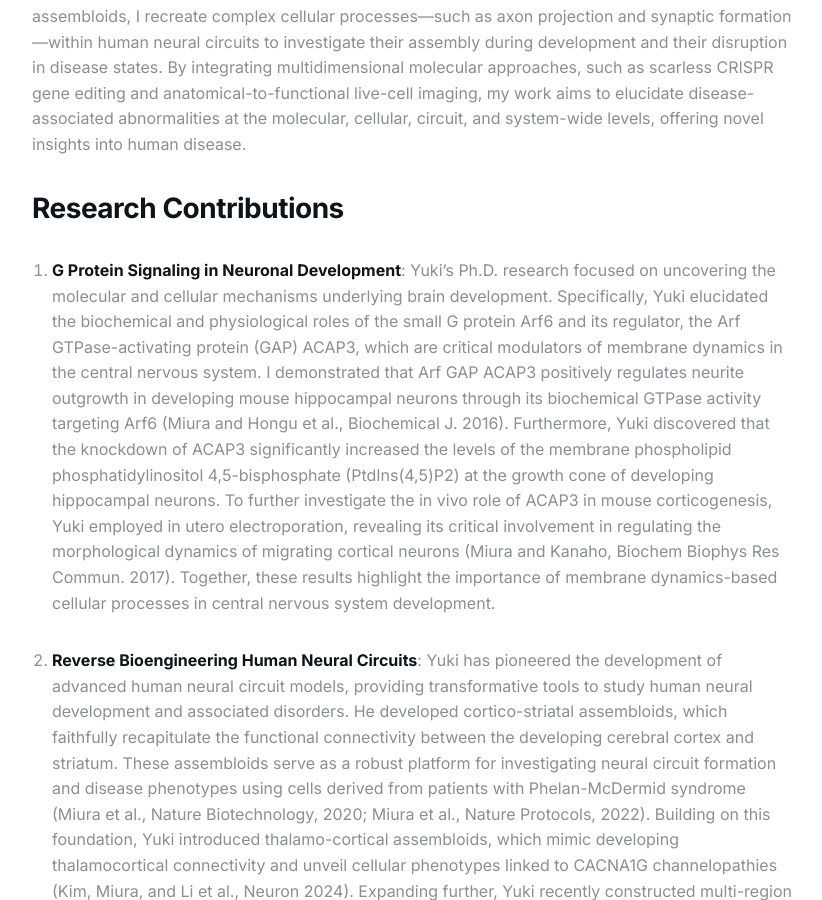
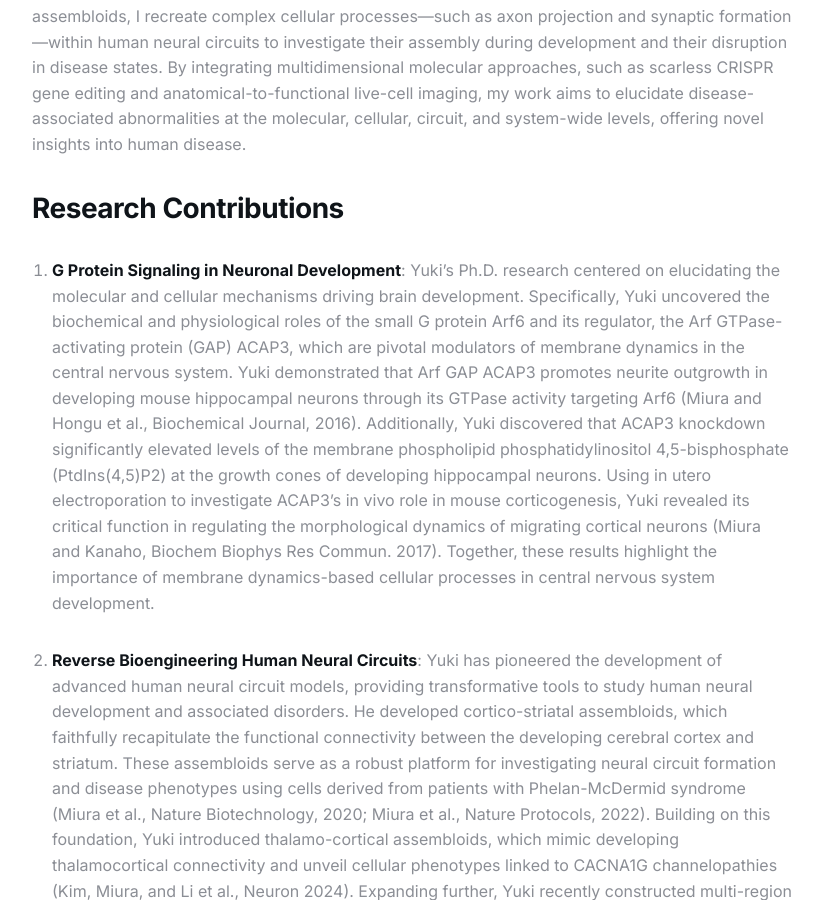
Before and after one commit to ykmiura/ykmiura.github.io, a Jekyll site: the page built from _pages/research.md, in a window 1280 px wide and 900 px high, scrolled down 670 px. Shown: the whole window, without its empty margins (228-1050 px from the left). Built offline with Jekyll 4.4.1, drawn with Linux system fonts in a browser that asks for light colours.

Commit message:
Update research.md

```diff
--- a/_pages/research.md
+++ b/_pages/research.md
@@ -7,8 +7,7 @@ image:
 page_cover: '/images/01.jpg'
 ---
 ## Research Contributions
-1. **G Protein Signaling in Neuronal Development**: Yuki's Ph.D. research focused on uncovering the molecular and cellular mechanisms underlying brain development. Specifically, Yuki elucidated the biochemical and physiological roles of the small G protein Arf6 and its regulator, the Arf GTPase-activating protein (GAP) ACAP3, which are critical modulators of membrane dynamics in the central nervous system. I demonstrated that Arf GAP ACAP3 positively regulates neurite outgrowth in developing mouse hippocampal neurons through its biochemical GTPase activity targeting Arf6 (Miura and Hongu et al., Biochemical J. 2016). Furthermore, Yuki discovered that the knockdown of ACAP3 significantly increased the levels of the membrane phospholipid phosphatidylinositol 4,5-bisphosphate (PtdIns(4,5)P2) at the growth cone of developing hippocampal neurons. To further investigate the in vivo role of ACAP3 in mouse corticogenesis, Yuki employed in utero electroporation, revealing its critical involvement in regulating the morphological dynamics of migrating cortical neurons (Miura and Kanaho, Biochem Biophys Res Commun. 2017). Together, these results highlight the importance of membrane dynamics-based cellular processes in central nervous system development.
+1. **G Protein Signaling in Neuronal Development**: Yuki's Ph.D. research centered on elucidating the molecular and cellular mechanisms driving brain development. Specifically, Yuki uncovered the biochemical and physiological roles of the small G protein Arf6 and its regulator, the Arf GTPase-activating protein (GAP) ACAP3, which are pivotal modulators of membrane dynamics in the central nervous system. Yuki demonstrated that Arf GAP ACAP3 promotes neurite outgrowth in developing mouse hippocampal neurons through its GTPase activity targeting Arf6 (Miura and Hongu et al., Biochemical Journal, 2016). Additionally, Yuki discovered that ACAP3 knockdown significantly elevated levels of the membrane phospholipid phosphatidylinositol 4,5-bisphosphate (PtdIns(4,5)P2) at the growth cones of developing hippocampal neurons. Using in utero electroporation to investigate ACAP3's in vivo role in mouse corticogenesis, Yuki revealed its critical function in regulating the morphological dynamics of migrating cortical neurons (Miura and Kanaho, Biochem Biophys Res Commun. 2017). Together, these results highlight the importance of membrane dynamics-based cellular processes in central nervous system development.
 
 2. **Reverse Bioengineering Human Neural Circuits**: Yuki has pioneered the development of advanced human neural circuit models, providing transformative tools to study human neural development and associated disorders. He developed cortico-striatal assembloids, which faithfully recapitulate the functional connectivity between the developing cerebral cortex and striatum. These assembloids serve as a robust platform for investigating neural circuit formation and disease phenotypes using cells derived from patients with Phelan-McDermid syndrome (Miura et al., Nature Biotechnology, 2020; Miura et al., Nature Protocols, 2022). Building on this foundation, Yuki introduced thalamo-cortical assembloids, which mimic developing thalamocortical connectivity and unveil cellular phenotypes linked to CACNA1G channelopathies (Kim, Miura, and Li et al., Neuron 2024). Expanding further, Yuki recently constructed multi-region loop assembloids, integrating cortico-striatal-thalamo-cortical circuits to study synchronized neural activity and disease-relevant phenotypes in autism and Tourette syndrome models (Miura and Kim et al., bioRxiv 2024). Collectively, these innovative platforms advance our understanding of the assembly and pathology of human neural circuits, paving the way for novel insights into human disease.
-
 ![Photo](/images/Word_cloud.jpg)
```
